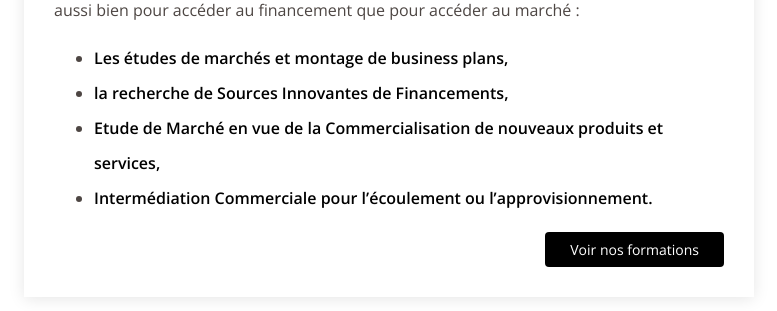
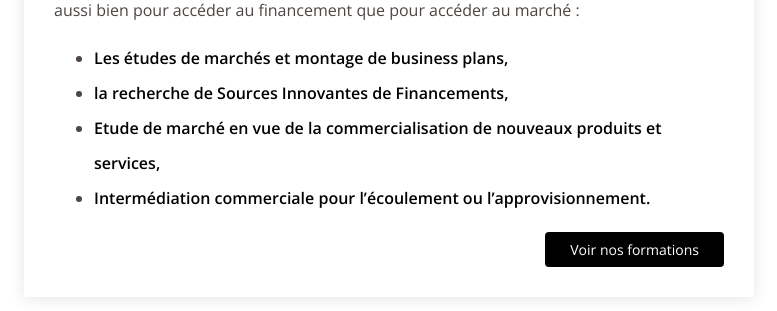
Before and after one commit to donkyni/jgkec, a Django app: page /finance/ in a window 1280 px wide. Shown: the part 753-1064 px from the top of the page, without its empty margins (61-838 px from the left). Run offline with Django 3.2, Linux system fonts and the light colour scheme; some libraries are stand-ins or nearby versions.

Commit message:
Modification sur les tous les modules d'expertises 3

```diff
--- a/cabinet/templates/expertise/financement.html
+++ b/cabinet/templates/expertise/financement.html
@@ -54,8 +54,8 @@ active
                 <ul style="font-weight:600; line-height:35px">
                     <li><a style="color:black;text-decoration:none" href="javascript:void(0)">Les études de marchés et montage de business plans,</a></li>
                     <li><a style="color:black;text-decoration:none" href="javascript:void(0)">la recherche de Sources Innovantes de Financements,</a></li>
-                    <li><a style="color:black;text-decoration:none" href="javascript:void(0)">Etude de Marché en vue de la Commercialisation de nouveaux produits et services,</a></li>
-                    <li><a style="color:black;text-decoration:none" href="javascript:void(0)">Intermédiation Commerciale pour l’écoulement ou l’approvisionnement.</a></li>
+                    <li><a style="color:black;text-decoration:none" href="javascript:void(0)">Etude de marché en vue de la commercialisation de nouveaux produits et services,</a></li>
+                    <li><a style="color:black;text-decoration:none" href="javascript:void(0)">Intermédiation commerciale pour l’écoulement ou l’approvisionnement.</a></li>
                 </ul>
                 <div class="read-more">
                   <a href="{% url 'calendrier' %}" style="background-color:#000">Voir nos formations</a>
--- a/cabinet/templates/expertise/management.html
+++ b/cabinet/templates/expertise/management.html
@@ -46,7 +46,7 @@ active
 
               <div class="entry-content">
                 <p style="line-height:30px">
-                    Le management des Ressources est le levier le plus important de l'organisation.
+                    Le management des ressources est le levier le plus important de l'organisation.
                     Notre missions est d'offrir les outils adéquats pour l'amélioration des perfomances des cadres d'entreprise.
 
                 </p>
--- a/cabinet/templates/formation/calendrier2.html
+++ b/cabinet/templates/formation/calendrier2.html
@@ -33,7 +33,7 @@ active
             <article class="entry" data-aos="fade-up">
 
               <div class="entry-img">
-                <img src="{% static 'cabinet/assets/img/webinars_.jpg' %}" alt="" class="img-fluid">
+                <img src="{% static 'cabinet/assets/img/zoom1.jpg' %}" alt="" class="img-fluid">
               </div>
                 <section id="faq" class="faq section-bg">
                   <div class="container" data-aos="fade-up">
```
Also changed, not shown: cabinet/static/cabinet/assets/img/5371hr_-592x296-1476455405.jpg, cabinet/static/cabinet/assets/img/webinars_.jpg (deleted), cabinet/static/cabinet/assets/img/zoom1.jpg (added).
